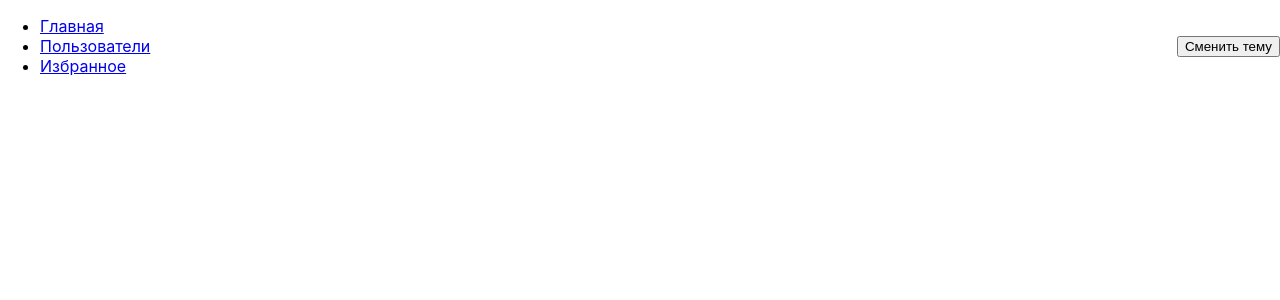
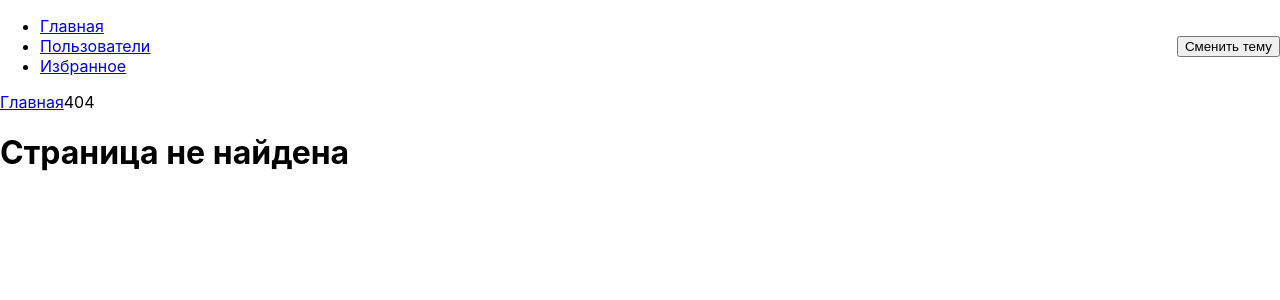
Before and after one commit to bublick/react-hackaton, a React (Create React App) app: page /404 in a window 1280 px wide. Shown: the top 300 px of the page. Built offline with nearby package versions, Linux system fonts and the light colour scheme.

Commit message:
Added breadcrumbs component and draft logic

```diff
--- a/src/App.js
+++ b/src/App.js
@@ -1,21 +1,56 @@
-import { Route, Switch } from "react-router-dom";
+import { Redirect, Route, Switch } from "react-router-dom";
 import "./App.css";
-import Bookmark from "./components/bookmark/bookmark";
 import Header from "./components/header/header";
 import MainPage from "./components/mainPage/mainPage";
-import Users from "./components/users/users";
+import NotFound from "./components/notFound/notFound";
+import User from "./components/user/user";
+import Breadcrumbs from "./components/breadcrumbs/breadcrumbs";
+const routes = [
+  { path: "/", name: "Главная", Component: MainPage },
+  { path: "/users", name: "Команда", Component: User },
+  { path: "/users/:userId", name: "Член", Component: User },
+  { path: "/404", name: "404", Component: NotFound },
+];
 
 function App() {
   return (
     <>
       <Header />
-      <Switch>
-        <Route path="/users/:userId?" component={Users} />
-        <Route path="/bookmark" component={Bookmark} />
-        {/* <Route path="/404" component={NotFound} /> */}
-        {/* <Redirect to="/404" /> */}
-        <Route path="/" exact component={MainPage} />
-      </Switch>
+      <div className="">
+        <Switch>
+          {routes.map(({ path, name, Component }, key) => (
+            <Route
+              exact
+              path={path}
+              key={key}
+              render={(props) => {
+                const crumbs = routes
+                  .filter(({ path }) => props.match.path.includes(path))
+                  .map(({ path, ...rest }) => ({
+                    path: Object.keys(props.match.params).length
+                      ? Object.keys(props.match.params).reduce(
+                          (path, param) =>
+                            path.replace(
+                              `:${param}`,
+                              props.match.params[param]
+                            ),
+                          path
+                        )
+                      : path,
+                    ...rest,
+                  }));
+                return (
+                  <div className="">
+                    <Breadcrumbs crumbs={crumbs} />
+                    <Component {...props} />
+                  </div>
+                );
+              }}
+            />
+          ))}
+          <Redirect to="/404" />
+        </Switch>
+      </div>
     </>
   );
 }
--- /dev/null
+++ b/src/components/breadcrumbs/breadcrumbs.jsx
@@ -0,0 +1,26 @@
+import React from "react";
+import { Link } from "react-router-dom";
+
+const Breadcrumbs = ({ crumbs }) => {
+  if (crumbs.length <= 1) {
+    return null;
+  }
+
+  return (
+    <div className="">
+      {crumbs.map(({ name, path }, key) =>
+        key + 1 === crumbs.length ? (
+          <span key={key} className="">
+            {name}
+          </span>
+        ) : (
+          <Link key={key} className="" to={path}>
+            {name}
+          </Link>
+        )
+      )}
+    </div>
+  );
+};
+
+export default Breadcrumbs;
```
